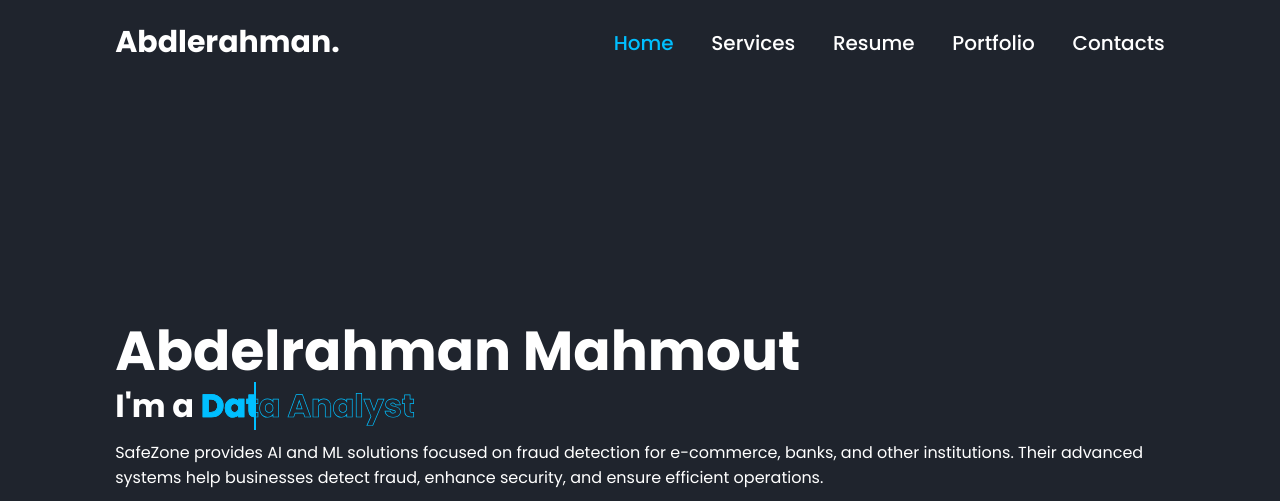
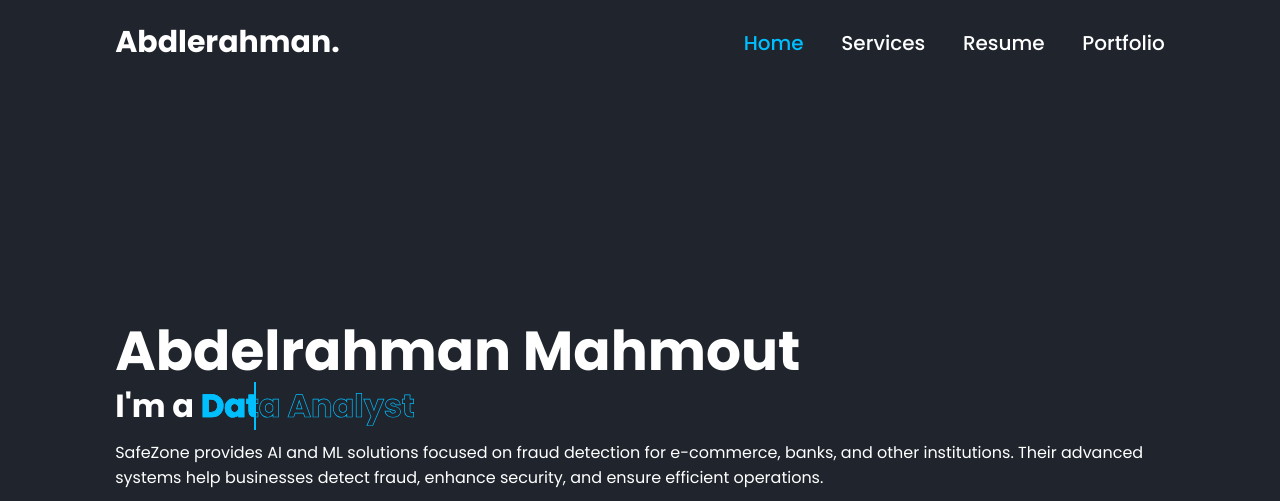
Before and after one commit to abdelrahmanmah/SafeZoneInc, a plain HTML site: page Abdelrahman.html in a window 1280 px wide. Shown: the top 501 px of the page. Drawn offline with nearby package versions, Linux system fonts and the light colour scheme.

Commit message:
Update Abdelrahman.html

```diff
--- a/Abdelrahman.html
+++ b/Abdelrahman.html
@@ -27,7 +27,6 @@
             <a href="#">Services</a>
             <a href="#">Resume</a>
             <a href="#">Portfolio</a>
-            <a href="#">Contacts</a>
         </nav>
     </header>
 
```
